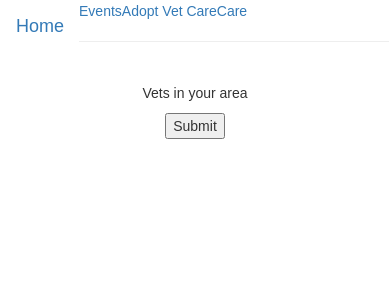
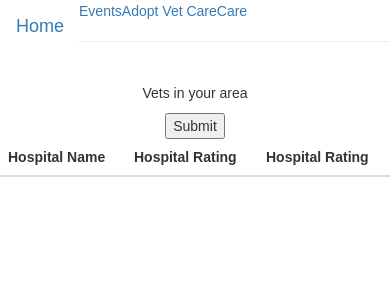
Before and after one commit to RexChiu/LHL-Final-Project-Furever, a React (Create React App) app in the folder client/: page /places in a window 390 px wide. Shown: the top 300 px of the page. Built offline with nearby package versions, Linux system fonts and the light colour scheme.

Commit message:
Vet changes feature

```diff
--- a/client/src/Vet.jsx
+++ b/client/src/Vet.jsx
@@ -5,6 +5,7 @@ const axios = require('axios');
 class Vet extends Component {
   constructor(props) {
     super(props);
+    //default values (LHL) if none are present
     this.state = {
       location: '43.6446,-79.3950',
       type: 'veterinary_care',
@@ -14,55 +15,78 @@ class Vet extends Component {
     };
   }
 
+  //Function to determine if the establishment is currently OPEN or CLOSED
+  return_open = status => {
+    if (status === true) {
+      return 'OPEN';
+    }
+    return 'CLOSED';
+  };
+
+  //Function to retrieve all the Vets or Hospitals in the area
   retrieveVets = event => {
     event.preventDefault();
 
+    const userId = sessionStorage.getItem('userId');
+
+    if (!userId) {
+      alert('Need to Login First!');
+      return;
+    } else {
       // constructs output obj, only puts in the selected filters
-
       const outputObj = {};
 
       const { rerenderPets } = this.props;
 
-    outputObj.location = this.state.location;
+      //Concat the lat and long to send back to Google
+      const location = sessionStorage.getItem('lat') + ',' + sessionStorage.getItem('lng');
+
+      // Build the query parameters to be sent out by Axios to Server
+      outputObj.location = location;
       outputObj.type = this.state.type;
       outputObj.radius = this.state.radius;
       outputObj.keyword = this.state.keyword;
 
       const component = this;
       axios
-      .get(`http://localhost:8080/test/places`, outputObj)
+        .get(`http://localhost:8080/extras/places`, { params: outputObj })
         .then(function(response) {
-        console.log('Client-Vet', response);
-
           const results = response.data.data.attributes.results;
-        console.log('Name of Hospital', results);
           component.setState({ results });
-
-        // console.log('This is the name', this.state.name);
-        // console.log(JSON.stringify(response));
-        // rerenderPets(JSON.stringify(response));
         })
         .catch(function(error) {
           console.log(error);
         });
+    }
   };
 
   render() {
-    console.log('Array', this.state.results);
     const hospital = this.state.results.slice(0);
-    console.log('Ho', hospital instanceof Array);
-    const hospitals = hospital.map(hospital => hospital.name);
-    // const hospitals = 'Spadine';
-
-    // let messages = this.props.messages.map(message => <Message key={message.id} message={message} />);
-
+    const hospitals = hospital.map(hospital => (
+      <tr>
+        <th className="col-m">{hospital.name}</th>
+        <th className="col-sm"> {hospital.rating}</th>
+        <th className="col-sm"> {this.return_open(hospital['opening-hours']['open_now'])}</th>
+      </tr>
+    ));
     return (
       <React.Fragment>
         <p> Vets in your area </p>
         <button type="button" onClick={this.retrieveVets}>
           Submit
         </button>
-        <div>{hospitals}</div>
+        <div>
+          <table class="table table-striped">
+            <thead>
+              <tr>
+                <th className="col-m">Hospital Name</th>
+                <th className="col-sm">Hospital Rating</th>
+                <th className="col-sm">Hospital Rating</th>
+              </tr>
+            </thead>
+            <tbody>{hospitals}</tbody>
+          </table>
+        </div>
       </React.Fragment>
     );
   }
--- a/client/src/assets/index.css
+++ b/client/src/assets/index.css
@@ -1,5 +1,8 @@
-body {
+html,
+body,
+#root {
   margin: 0;
   padding: 0;
   font-family: sans-serif;
+  height: 100%;
 }
```
Lines whose indentation alone changed are shown as unchanged.
